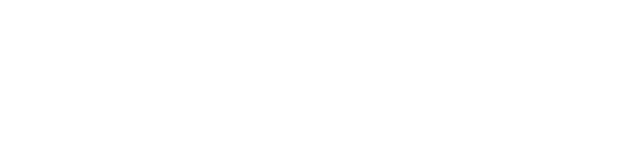
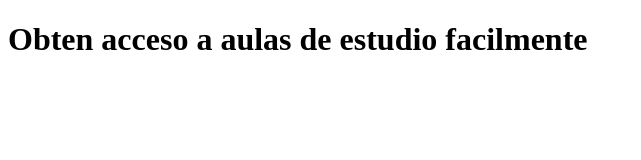
Before and after one commit to ProgramacionInternet/23A-M5-E6-Caelina, a plain HTML site: page index.html in a window 1280 px wide. Shown: the whole page, without its empty margins (0-641 px from the left). Drawn offline with Linux system fonts and the light colour scheme.

Commit message:
Titulo
Se agrego un h1 a la pagina

```diff
--- a/index.html
+++ b/index.html
@@ -7,6 +7,7 @@
     <title>Roomy</title>
 </head>
 <body>
+    <h1>Obten acceso a aulas de estudio facilmente</h1>
 
 </body>
 </html>
```
